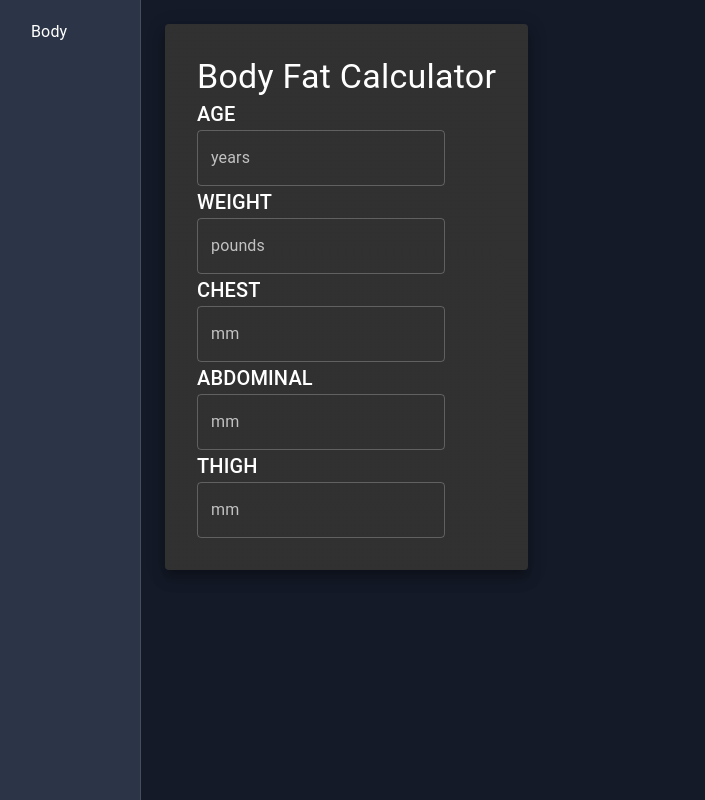
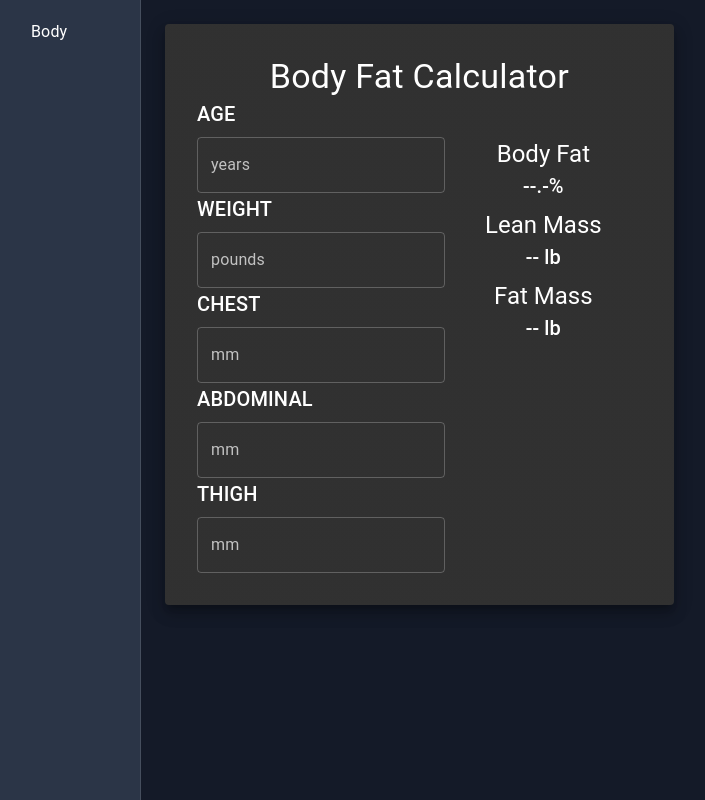
Before and after one commit to Mike-Tew/fitness-app, a React (Vite) app: page / in a window 1280 px wide. Shown: the whole page, without its empty margins (9-714 px from the left). Built offline with nearby package versions, Linux system fonts and the light colour scheme.

Commit message:
WIP: BodyFatView design.

```diff
--- a/src/components/BodyFatView.jsx
+++ b/src/components/BodyFatView.jsx
@@ -11,36 +11,44 @@ const BodyFatView = () => {
           </Typography>
           <Box sx={{ display: 'flex' }}>
             <Box>
-              <Typography variant="h6">AGE</Typography>
+              <Typography variant="h6" gutterBottom>AGE</Typography>
               <TextField
                 id="outlined-basic"
                 label="years"
                 variant="outlined"
               ></TextField>
-              <Typography variant="h6">WEIGHT</Typography>
+              <Typography variant="h6" gutterBottom>WEIGHT</Typography>
               <TextField
                 id="outlined-basic"
                 label="pounds"
                 variant="outlined"
               ></TextField>
-              <Typography variant="h6">CHEST</Typography>
+              <Typography variant="h6" gutterBottom>CHEST</Typography>
               <TextField
                 id="outlined-basic"
                 label="mm"
                 variant="outlined"
               ></TextField>
-              <Typography variant="h6">ABDOMINAL</Typography>
+              <Typography variant="h6" gutterBottom>ABDOMINAL</Typography>
               <TextField
                 id="outlined-basic"
                 label="mm"
                 variant="outlined"
               ></TextField>
-              <Typography variant="h6">THIGH</Typography>
+              <Typography variant="h6" gutterBottom>THIGH</Typography>
               <TextField
                 id="outlined-basic"
                 label="mm"
                 variant="outlined"
               ></TextField>
+            </Box>
+            <Box sx={{ p: 5 }}>
+              <Typography align="center" variant="h5">Body Fat</Typography>
+              <Typography align="center" variant="h6" gutterBottom>--.-%</Typography>
+              <Typography align="center" variant="h5">Lean Mass</Typography>
+              <Typography align="center" variant="h6" gutterBottom>-- lb</Typography>
+              <Typography align="center" variant="h5">Fat Mass</Typography>
+              <Typography align="center" variant="h6">-- lb</Typography>
             </Box>
           </Box>
         </Box>
```
